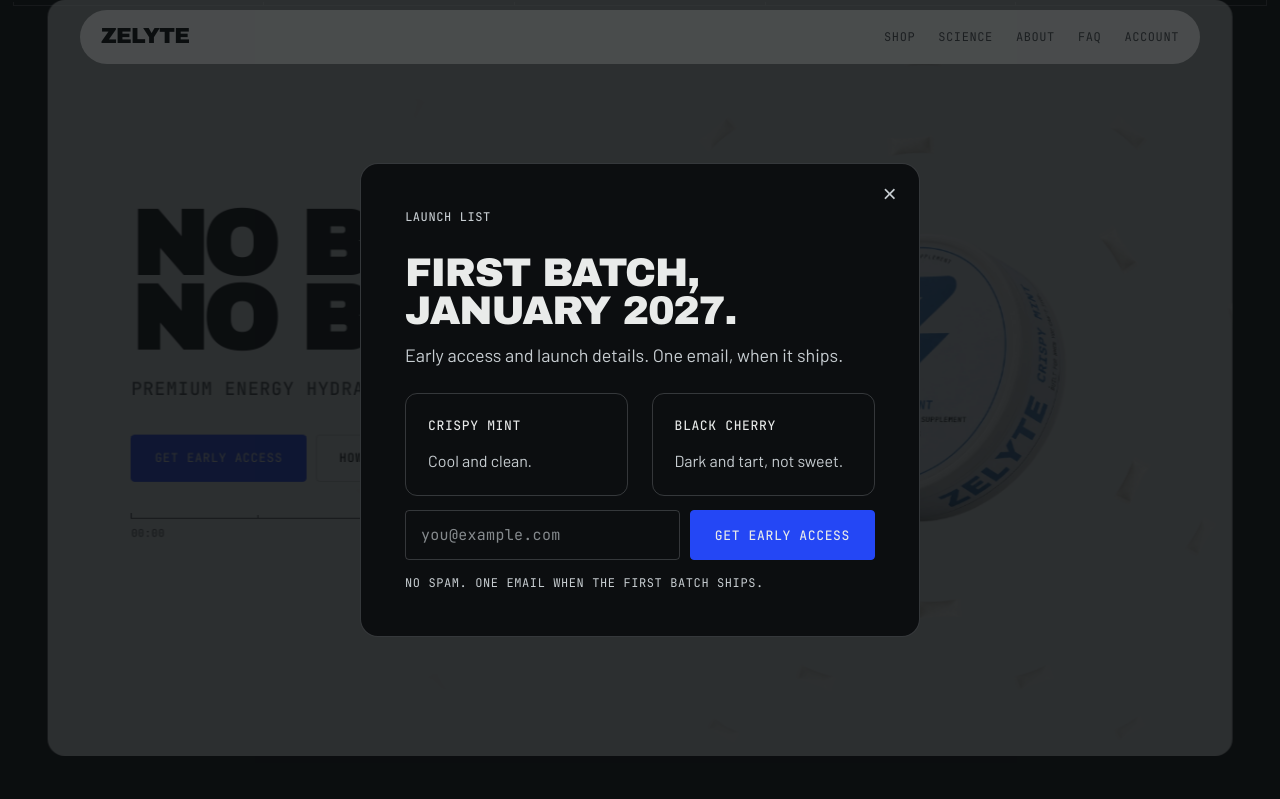
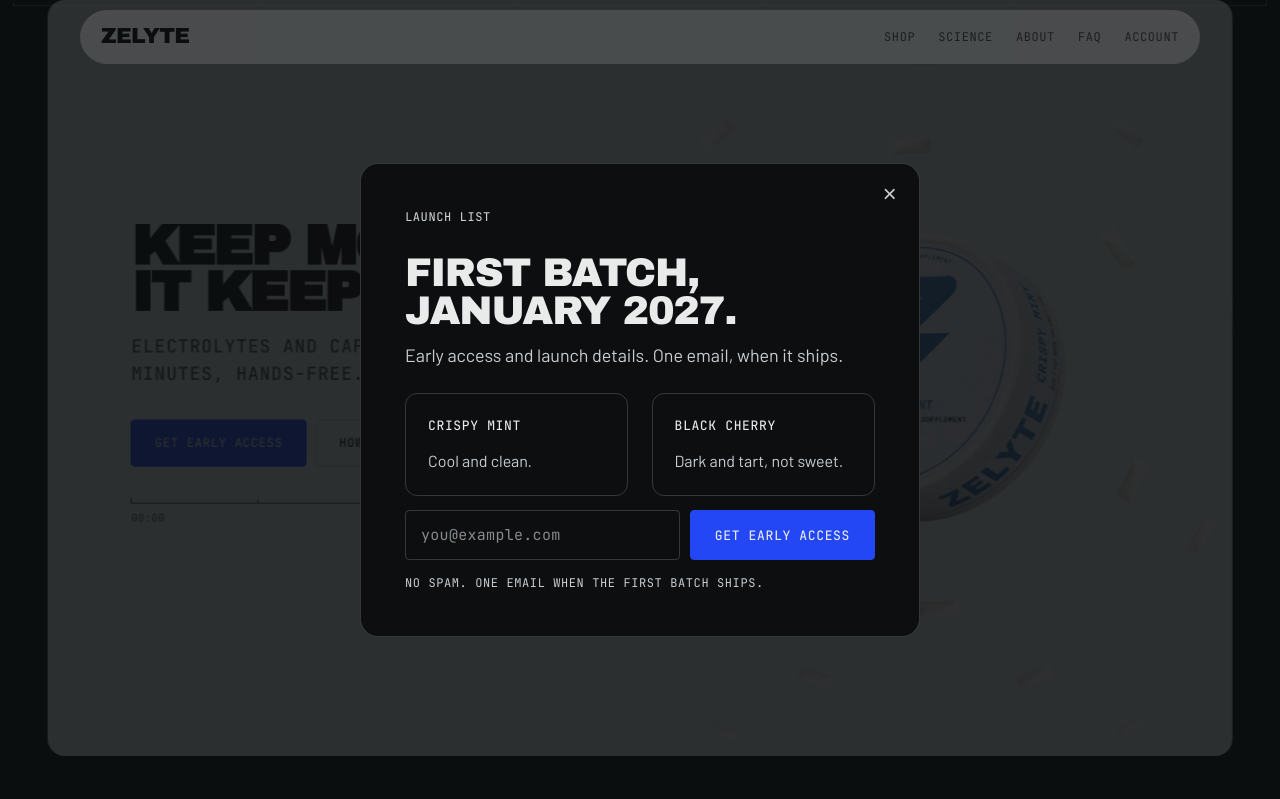
Before and after one commit to hudsonjmurray11-hub/NEW-ZELYTE-WEBSITE, a website: page index.html in a window 1280 px wide. Shown: the top 799 px of the page. Drawn offline with Linux system fonts and the light colour scheme.

Commit message:
Update hero headline and subhead
Headline: KEEP MOVING. / IT KEEPS WORKING.
Subhead: ELECTROLYTES AND CAFFEINE IN A POUCH YOU WEAR. 25 MINUTES, HANDS-FREE.

The longer headline line is 1.627x the width of NO BREAKS., so every
font-size term is scaled down by that ratio to keep each line on one line.

Co-Authored-By: Claude Opus 5.5 <noreply@anthropic.com>

```diff
--- a/index.html
+++ b/index.html
@@ -147,10 +147,10 @@
 
           <div class="hero__copy">
             <h1 class="hero__h1" id="hero-h">
-              <span class="hero__fuel reveal">No bottle.</span>
-              <span class="hero__fuel reveal">No breaks.</span>
+              <span class="hero__fuel reveal">KEEP MOVING.</span>
+              <span class="hero__fuel reveal">IT KEEPS WORKING.</span>
             </h1>
-            <p class="eyebrow hero__kicker scramble reveal">Premium energy hydration pouches</p>
+            <p class="eyebrow hero__kicker scramble reveal">ELECTROLYTES AND CAFFEINE IN A POUCH YOU WEAR. 25 MINUTES, HANDS-FREE.</p>
             <div class="hero__actions reveal">
               <a class="btn" href="#capture">Get early access</a>
               <a class="btn btn--ghost" href="#how-it-works">How it works</a>
--- a/styles.css
+++ b/styles.css
@@ -459,18 +459,19 @@ body.menu-open .cta-bar{transform:translateY(calc(100% + 20px));opacity:0;visibi
 /* No UA h1 margin here — the span owns all the spacing. */
 .hero__h1{margin:0}
 /* Sized to keep BOTH headline lines on ONE line each. Measured at this
-   letter-spacing: "NO BREAKS." renders 6.49x its font-size wide (the longer of
-   the two; "NO BOTTLE." is 6.33x), so the longer line is what every term below
-   is derived from. The lines are near-equal width by design, so the block sets
-   as a tight rectangle rather than a ragged pair. This rule fits the 62%
+   letter-spacing: "IT KEEPS WORKING." renders 10.57x its font-size wide (the
+   longer of the two; "KEEP MOVING." is 7.74x), so the longer line is what every
+   term below is derived from. This rule fits the 62%
    column above, i.e. right up to the tin. The column is narrowest (~575px) at
    a 1025px viewport — just above the breakpoint where it goes full width — so
    that point, not 1440, is what caps the vw term. The stacked layout under
    1024 has no tin beside it and is sized separately in section 21. Measured to
    hold one line from 360px up; it wraps somewhere under that, which is
    deliberate: no white-space:nowrap, since clipping beats wrapping there.
-   Every term is the previous headline's scaled by 1.557 — the ratio of that
-   headline's longest line to this one — INCLUDING the vh term. Holding vh
+   Every term is the previous headline's ("NO BREAKS.", 6.49x) divided by
+   1.627 — the ratio of this headline's longest line to that one's — INCLUDING
+   the vh term, and including the rem floor, which would otherwise force a wrap
+   on small phones. Holding vh
    while the width terms grew was tried and is wrong: vh then binds at every
    ordinary desktop size and the headline sets at 51-79% of the column instead
    of the 93-96% the old one measured. Scaled, it reproduces that fill curve
@@ -482,7 +483,7 @@ body.menu-open .cta-bar{transform:translateY(calc(100% + 20px));opacity:0;visibi
 .hero__fuel{
   display:block;                 /* inline spans ran onto one line at 375 */
   font-family:var(--display);text-transform:uppercase;
-  font-size:clamp(2.87rem,min(8.25vw,12vh),6.15rem);
+  font-size:clamp(1.76rem,min(5.07vw,7.38vh),3.78rem);
   letter-spacing:-.045em;line-height:.82;margin:0;
 }
 /* .eyebrow's margin assumes it sits above the headline; under it, it flips.
@@ -1239,17 +1240,17 @@ body.popup-open{overflow:hidden}
   .hero__copy{max-width:none;padding-top:min(52vw,300px)}
   /* The copy is full width here — no tin beside it — so the headline is fitted
      to the wrap instead of to the 62% column, which is worth far more size than
-     the base rule allows. Full-width fit for this headline is 14.23vw from
-     500px up and ~13.78vw at 360; 12.7vw clears both with the same margin the
-     previous headline carried (both figures, and the 12.7, are that headline's
-     measured values scaled by 1.557 — the ratio of its longest line to
-     "NO BREAKS."). The vh term is scaled by the same 1.557 for the same reason
+     the base rule allows. Full-width fit for this headline is 8.75vw from
+     500px up and ~8.47vw at 360; 7.81vw clears both with the same margin the
+     previous headline carried (these figures are the "NO BREAKS." headline's
+     values divided by 1.627 — the ratio of "IT KEEPS WORKING." to
+     "NO BREAKS."). The vh term is scaled by the same 1.627 for the same reason
      as the base rule — left at 10vh it binds early and undersizes the headline.
      It is still doing real work in this range, since the stacked hero also
      carries up to 300px of padding-top to clear the orbit, so a short landscape
      window is the one case where the card runs out of height before it runs out
      of width; measured at 896x414 and 812x375, the taller block still clears. */
-  .hero__fuel{font-size:clamp(2.87rem,min(12.7vw,15.6vh),8.4rem)}
+  .hero__fuel{font-size:clamp(1.76rem,min(7.81vw,9.59vh),5.16rem)}
   .feats{grid-template-columns:1fr}
   .how__stages{grid-template-columns:repeat(2,1fr)}
   .story{grid-template-columns:1fr}
```
